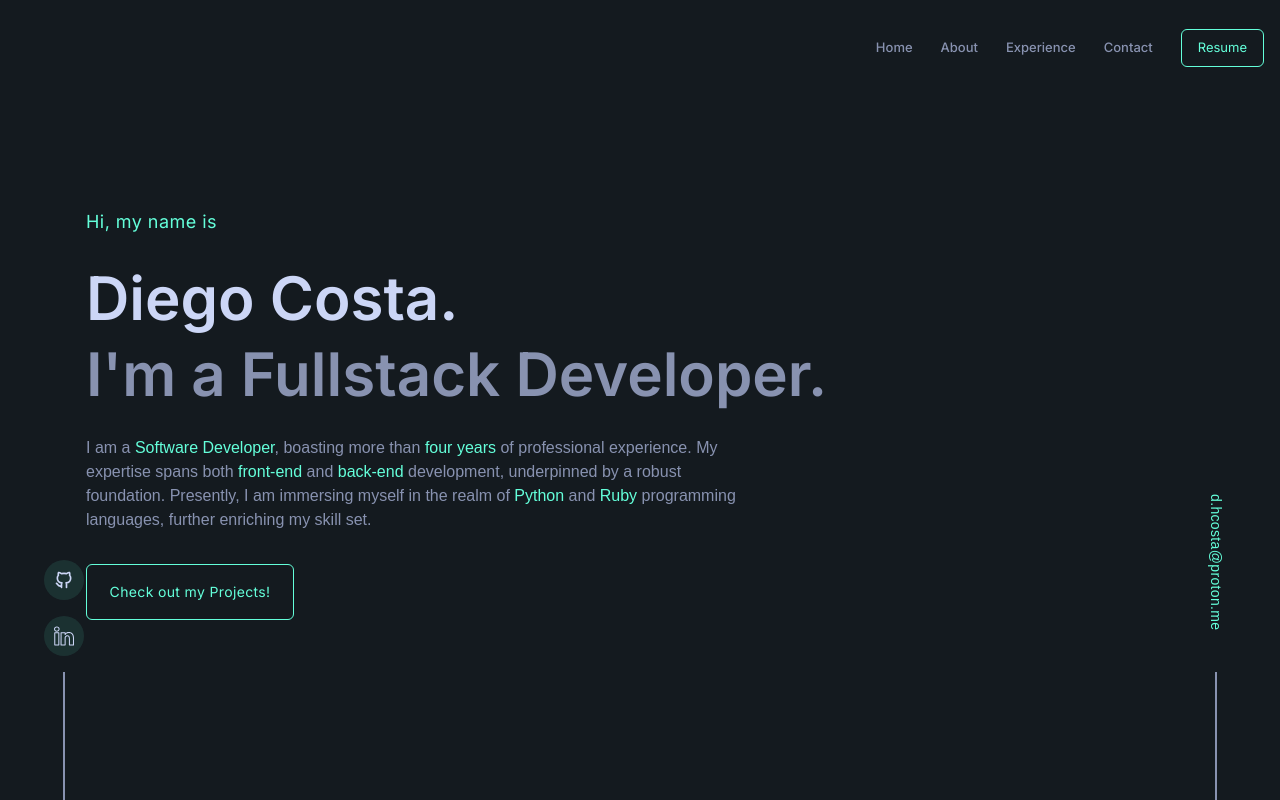
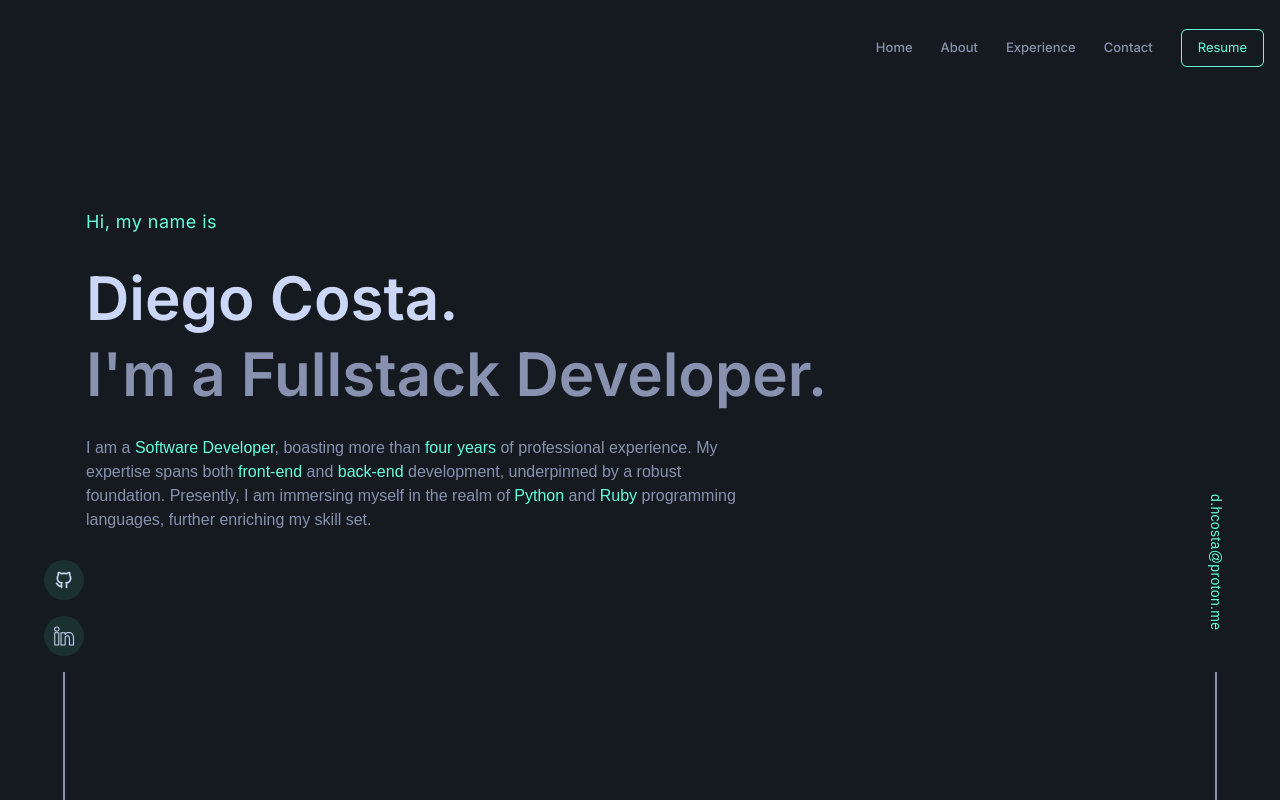
Before and after one commit to d-hcosta/next-portfolio, a Next.js app: page / in a window 1280 px wide. Built offline with nearby package versions, Linux system fonts and the light colour scheme.

Commit message:
fix: Fixing HeroSection component

```diff
--- a/src/components/HeroSection/HeroSection.tsx
+++ b/src/components/HeroSection/HeroSection.tsx
@@ -4,7 +4,10 @@ import { motion } from "framer-motion"
 
 export function HeroSection() {
   return (
-    <section className="mx-auto flex max-w-contentContainer flex-col gap-4 py-10 mdl:px-10 mdl:py-24 lgl:gap-8 xl:px-4 ">
+    <section
+      id="home"
+      className="mx-auto flex max-w-contentContainer flex-col gap-4 py-10 mdl:px-10 mdl:py-24 lgl:gap-8 xl:px-4 "
+    >
       <motion.h3
         initial={{ y: 10, opacity: 0 }}
         animate={{ y: 0, opacity: 1 }}
@@ -41,7 +44,6 @@ export function HeroSection() {
 
       <motion.button
         initial={{ y: 10, opacity: 0 }}
-        animate={{ y: 0, opacity: 1 }}
         transition={{ duration: 0.5, delay: 0.9 }}
         className="h-14 w-52 rounded-md border border-textGreen font-titleFont text-sm tracking-wide text-textGreen duration-300 hover:bg-hoverColor"
       >
```
